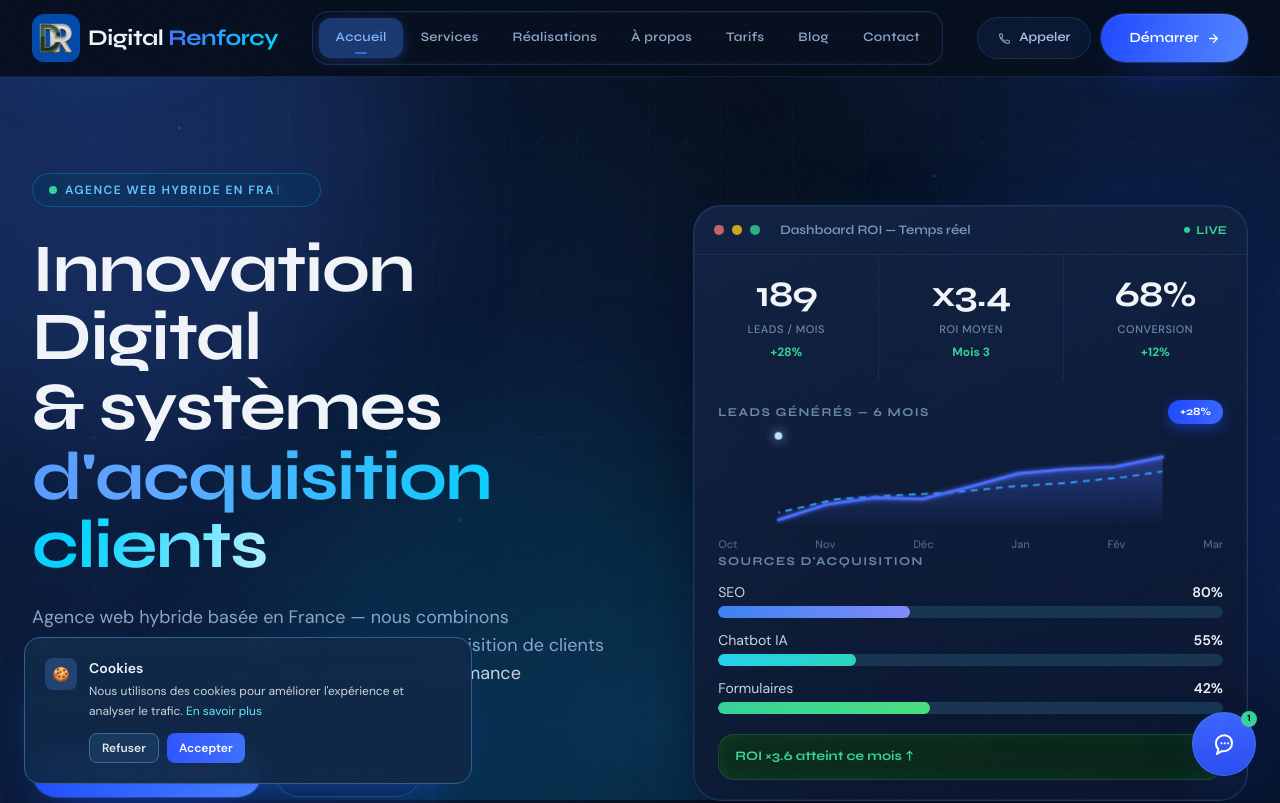
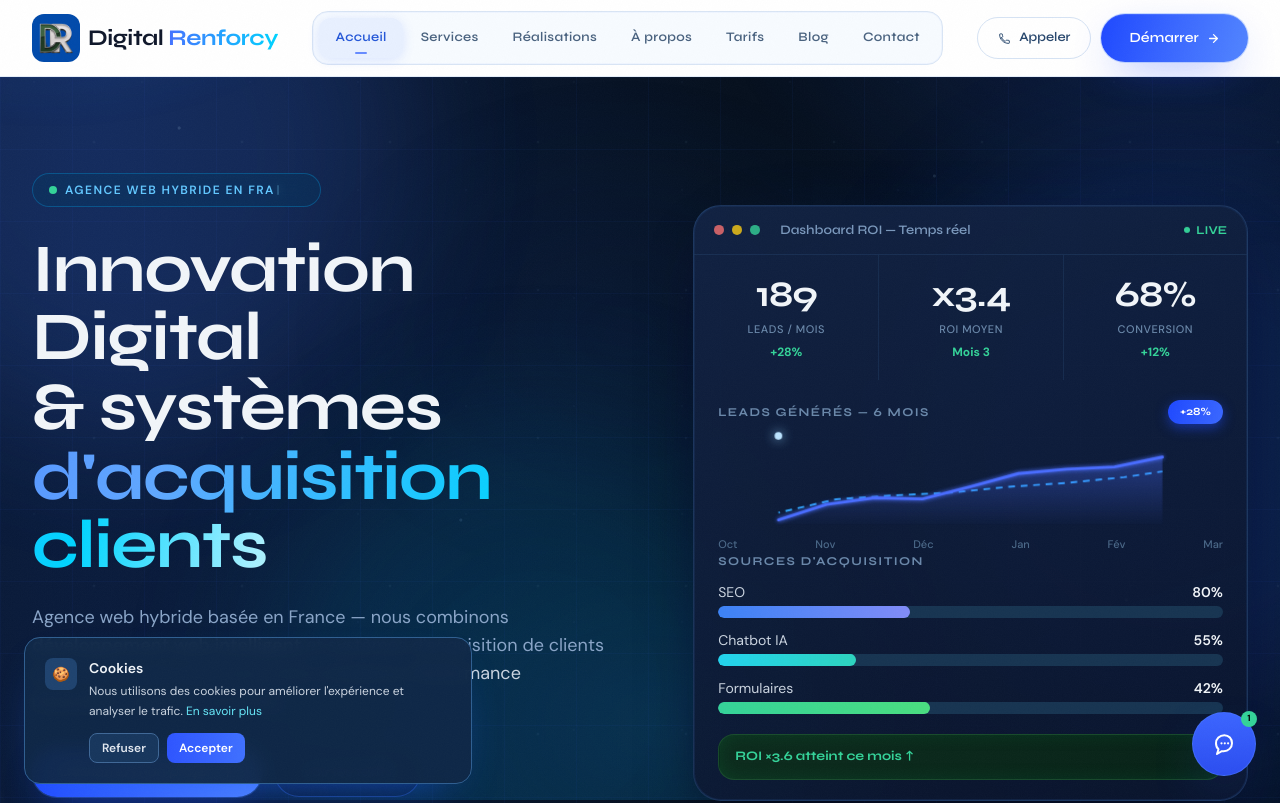
Before and after one commit to Juniorleriche27/Digital-Renforcy, a Next.js app: page / in a window 1280 px wide. Shown: the top 803 px of the page. Built offline with nearby package versions, Linux system fonts and the light colour scheme.

Commit message:
Switch header to solid white theme

```diff
--- a/components/Header.tsx
+++ b/components/Header.tsx
@@ -33,8 +33,8 @@ export default function Header() {
     <header
       className={`sticky top-0 z-50 border-b transition-all duration-300 ${
         scrolled
-          ? "border-[#1a3560]/80 bg-[#050c18]/97 shadow-[0_4px_30px_rgba(0,0,0,0.4)] lg:backdrop-blur-xl"
-          : "border-[#162d50]/60 bg-[#060e1c]/95 lg:backdrop-blur-md"
+          ? "border-[#d9e5f5] bg-white shadow-[0_8px_28px_rgba(15,23,42,0.08)]"
+          : "border-[#e5eef8] bg-white"
       }`}
     >
       {/* Scroll progress line */}
@@ -49,13 +49,13 @@ export default function Header() {
 
       <div className="container-shell flex h-[76px] items-center justify-between">
         <Link href="/" aria-label="Digital Renforcy - Accueil">
-          <Logo />
+          <Logo dark />
         </Link>
 
         {/* Desktop nav pill */}
         <nav
-          className="hidden items-center gap-0.5 rounded-2xl border border-[#1a3560]/70 bg-[#080f20]/80 p-1.5 backdrop-blur-lg lg:flex"
-          style={{ boxShadow: "0 0 0 1px rgba(69,114,255,0.06) inset" }}
+          className="hidden items-center gap-0.5 rounded-2xl border border-[#d9e5f5] bg-[#f7fbff] p-1.5 lg:flex"
+          style={{ boxShadow: "0 0 0 1px rgba(69,114,255,0.04) inset" }}
         >
           {nav.map((item) => (
             <Link
@@ -63,8 +63,8 @@ export default function Header() {
               href={item.href}
               className={`relative rounded-xl px-4 py-2.5 text-[13px] font-semibold tracking-wide transition-all duration-200 font-display ${
                 isActive(item.href)
-                  ? "bg-[#1a3870] text-[#80b4ff] shadow-[0_2px_12px_rgba(69,114,255,0.28)]"
-                  : "text-[#8aa5c8] hover:bg-[#0f2040] hover:text-[#c8deff]"
+                  ? "bg-[#e8f0ff] text-[#2457d8] shadow-[0_2px_12px_rgba(69,114,255,0.16)]"
+                  : "text-[#49627f] hover:bg-[#eef5ff] hover:text-[#173b7a]"
               }`}
             >
               {isActive(item.href) && (
@@ -79,7 +79,7 @@ export default function Header() {
         <div className="hidden items-center gap-2.5 md:flex">
           <a
             href={contact.phoneHref}
-            className="inline-flex items-center gap-2 rounded-full border border-[#203a65]/70 bg-[#0c1e40]/60 px-5 py-2.5 text-[13px] font-semibold text-[#a8c4e8] backdrop-blur-md transition-all hover:border-[#304f80] hover:bg-[#142852] hover:text-white font-display"
+            className="inline-flex items-center gap-2 rounded-full border border-[#d6e3f4] bg-white px-5 py-2.5 text-[13px] font-semibold text-[#28476d] transition-all hover:border-[#bcd2ef] hover:bg-[#f5f9ff] hover:text-[#173b7a] font-display"
           >
             <svg width="13" height="13" viewBox="0 0 24 24" fill="none">
               <path d="M6.6 10.8a15.7 15.7 0 0 0 6.6 6.6l2.2-2.2a1 1 0 0 1 1-.25 11.2 11.2 0 0 0 3.5.56 1 1 0 0 1 1 1V20a1 1 0 0 1-1 1C10.3 21 3 13.7 3 4.5a1 1 0 0 1 1-1h3.2a1 1 0 0 1 1 1 11.2 11.2 0 0 0 .56 3.5 1 1 0 0 1-.25 1l-2 1.8Z" stroke="currentColor" strokeWidth="1.8" strokeLinecap="round" strokeLinejoin="round" />
@@ -101,7 +101,7 @@ export default function Header() {
         <button
           aria-label="Menu"
           onClick={() => setOpen((v) => !v)}
-          className="rounded-xl border border-[#203a65]/70 bg-[#0c1e40]/90 p-2.5 text-[#8aa5c8] lg:hidden"
+          className="rounded-xl border border-[#d6e3f4] bg-white p-2.5 text-[#355372] lg:hidden"
         >
           <svg width="20" height="20" viewBox="0 0 24 24" fill="none">
             <path
@@ -116,7 +116,7 @@ export default function Header() {
 
       {/* Mobile drawer */}
       {open && (
-        <div className="border-t border-[#162d50]/60 bg-[#060e1c]/98 lg:hidden">
+        <div className="border-t border-[#e5eef8] bg-white lg:hidden">
           <div className="container-shell space-y-1 py-4">
             {nav.map((item) => (
               <Link
@@ -124,8 +124,8 @@ export default function Header() {
                 href={item.href}
                 className={`flex items-center rounded-xl px-4 py-3 text-sm font-semibold font-display transition-colors ${
                   isActive(item.href)
-                    ? "bg-[#1a3870] text-[#80b4ff]"
-                    : "text-[#8aa5c8] hover:bg-[#0f2040] hover:text-[#c8deff]"
+                    ? "bg-[#e8f0ff] text-[#2457d8]"
+                    : "text-[#49627f] hover:bg-[#eef5ff] hover:text-[#173b7a]"
                 }`}
                 onClick={() => setOpen(false)}
               >
@@ -138,7 +138,7 @@ export default function Header() {
             <div className="grid grid-cols-2 gap-2 pt-3">
               <a
                 href={contact.phoneHref}
-                className="rounded-xl border border-[#203a65]/70 px-4 py-2.5 text-center text-sm font-semibold text-[#a8c4e8] font-display"
+                className="rounded-xl border border-[#d6e3f4] px-4 py-2.5 text-center text-sm font-semibold text-[#28476d] font-display"
               >
                 Appeler
               </a>
--- a/components/ui/Logo.tsx
+++ b/components/ui/Logo.tsx
@@ -3,7 +3,12 @@
 import Image from "next/image";
 import { useState } from "react";
 
-export default function Logo({ className = "" }: { className?: string }) {
+type LogoProps = {
+  className?: string;
+  dark?: boolean;
+};
+
+export default function Logo({ className = "", dark = false }: LogoProps) {
   const [hasError, setHasError] = useState(false);
 
   return (
@@ -29,7 +34,9 @@ export default function Logo({ className = "" }: { className?: string }) {
         )}
       </div>
       <span
-        className="font-display text-xl font-bold tracking-[-0.02em] text-slate-100 md:text-[1.4rem]"
+        className={`font-display text-xl font-bold tracking-[-0.02em] md:text-[1.4rem] ${
+          dark ? "text-slate-900" : "text-slate-100"
+        }`}
         style={{ letterSpacing: "-0.02em" }}
       >
         Digital{" "}
```
